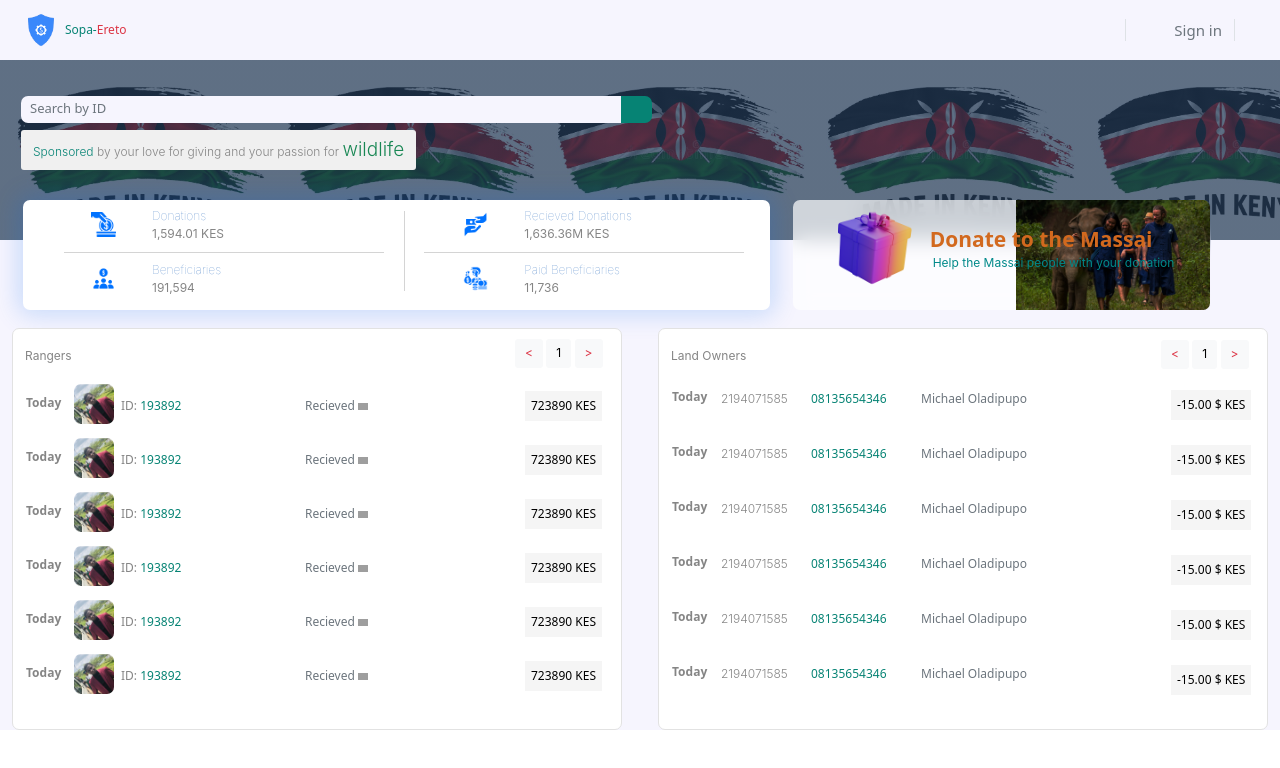
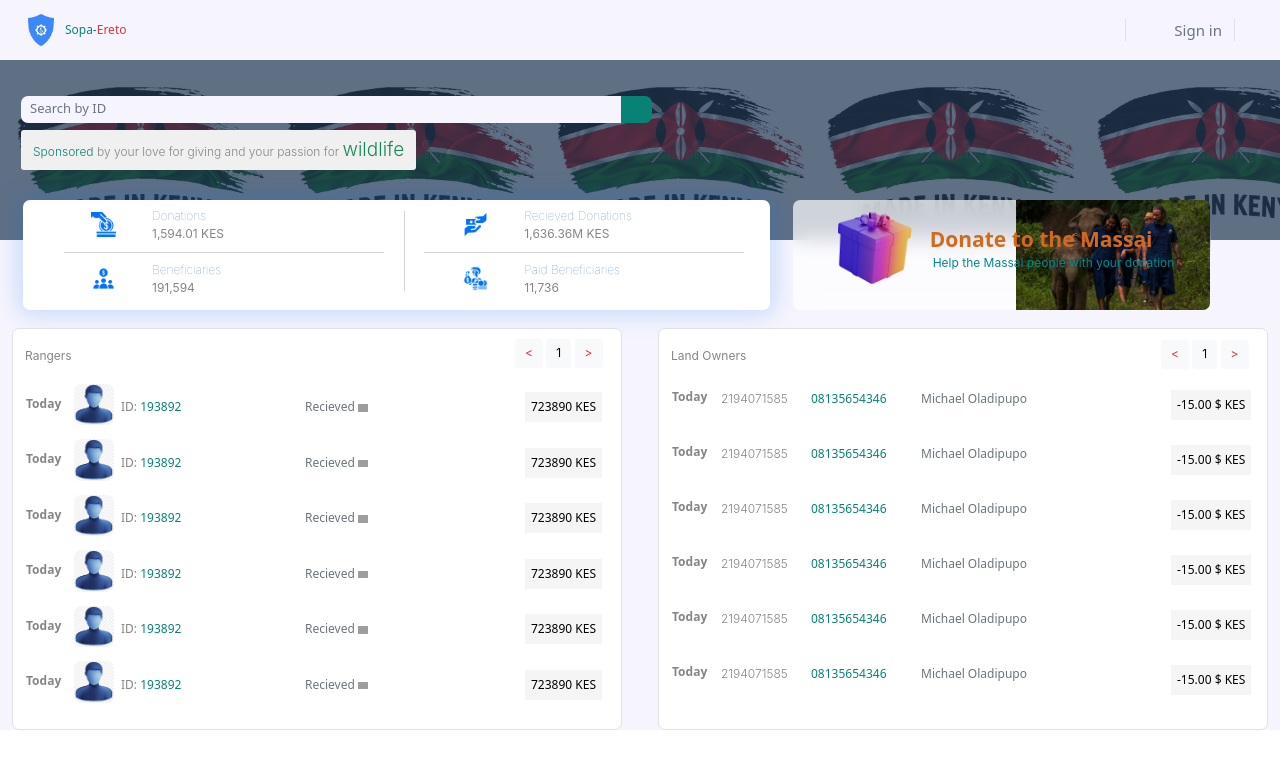
Before and after one commit to Excellence-arch/sopa-ereto, a React (Create React App) app: page /transactions in a window 1280 px wide. Shown: the top 768 px of the page. Built offline with nearby package versions, Linux system fonts and the light colour scheme; grey boxes are pictures that could not be loaded; some icons are missing; a web font is replaced by a local one.

Commit message:
made all neccessary changes

```diff
--- a/src/Components/LatestBlocks.js
+++ b/src/Components/LatestBlocks.js
@@ -1,6 +1,7 @@
 import React from 'react';
 import { useSelector } from 'react-redux';
 import done from '../assets/done.png';
+import avatar from '../assets/avatar.png';
 
 const LatestBlocks = () => {
   const data = useSelector((state) => state.latestReducer.blocks);
@@ -17,12 +18,7 @@ const LatestBlocks = () => {
           <div key={i} className="">
             <td className="fw-bold pe-3">Today</td>
             <td className="ms-2 me-5">
-              <img
-                src={val.picture}
-                alt={'Picture'}
-                width="40px"
-                className="rounds-start rounds-end"
-              />
+              <img src={avatar} alt={'Picture'} width="40px" className="rounds-start rounds-end" />
             </td>
             <p className=""></p>
             <span className="moves text-muted fw-light">
--- a/src/Components/PaymentHistory.js
+++ b/src/Components/PaymentHistory.js
@@ -1,5 +1,6 @@
 import React from 'react';
 import { useSelector } from 'react-redux';
+import avatar from '../assets/avatar.png';
 
 const PaymentHistory = () => {
   const data = useSelector((state) => state.transactionReducer.recentActivities);
@@ -24,7 +25,7 @@ const PaymentHistory = () => {
             </div>
             <td>
               <p style={{ marginLeft: '-100px' }}>
-                <img src={val.img} width="50px" className="rounded-circle my-3 ms-3" />
+                <img src={avatar} width="50px" className="rounded-circle my-3 ms-3" />
               </p>
             </td>
             <td>
--- a/src/Layouts/HomeNav.js
+++ b/src/Layouts/HomeNav.js
@@ -26,8 +26,8 @@ const HomeNav = () => {
               </Link>
             </li>
             <li className="nav-item">
-              <Link className="nav-link text-dark" to="/contact">
-                Contact
+              <Link className="nav-link text-dark" to="/transactions">
+                Transactions
               </Link>
             </li>
           </ul>
--- a/src/Pages/Transactions.js
+++ b/src/Pages/Transactions.js
@@ -1,26 +1,26 @@
 // import axios from 'axios';
 import React from 'react';
-import { useEffect } from 'react';
-import { useSelector } from 'react-redux';
-import { useNavigate } from 'react-router';
+// import { useEffect } from 'react';
+// import { useSelector } from 'react-redux';
+// import { useNavigate } from 'react-router';
 import Donate from '../Components/Donate';
 // import QuickTransactions from '../Components/QuickTransactions';
 import DarkNav from '../Layouts/DarkNav';
 import PaymentHistory from './../Components/PaymentHistory';
 // import { useState } from 'react';
 const Transactions = () => {
-  const navigate = useNavigate();
-  const status = useSelector((state) => state.onlineReducer.status);
+  // const navigate = useNavigate();
+  // const status = useSelector((state) => state.onlineReducer.status);
   // const url = `${useSelector((state) => state.urlReducer.payment)}/mcs2`;
   // const [data, setData] = useState([]);
   // const [message, setMessage] = useState(false);
   // const [isloading, setIsloading] = useState(true);
-  // const [error, setError] = useState(false);
-  useEffect(() => {
-    if (status == false) {
-      navigate('/accounts/login');
-    }
-  }, []);
+  // // const [error, setError] = useState(false);
+  // useEffect(() => {
+  //   if (status == false) {
+  //     navigate('/accounts/login');
+  //   }
+  // }, []);
   // useEffect(() => {
   //   axios
   //     .get(url)
```
